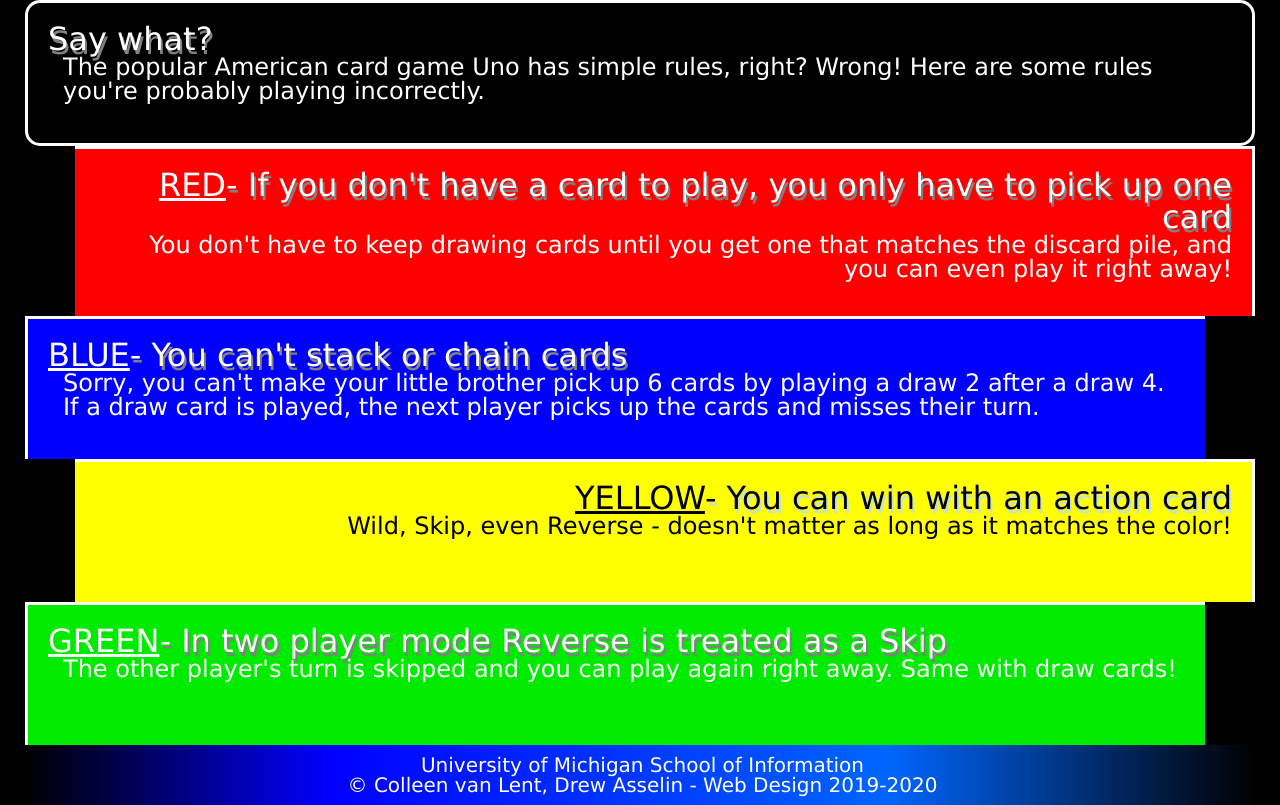
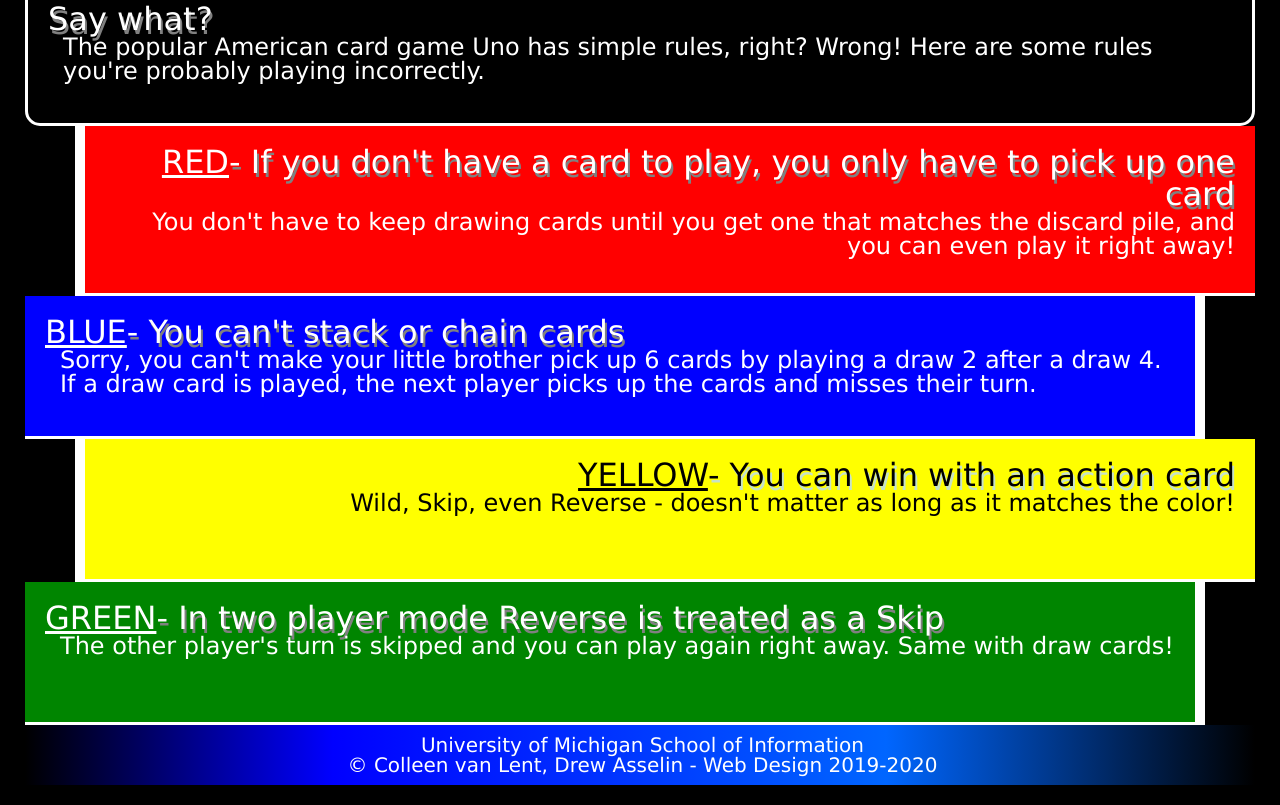
Before and after one commit to khuang9745/homework2-2022, a plain HTML site: page index.html in a window 1280 px wide. Shown: the part 440-1245 px from the top of the page. Drawn offline with Linux system fonts and the light colour scheme.

Commit message:
Update style.css

```diff
--- a/css/style.css
+++ b/css/style.css
@@ -10,7 +10,7 @@
 h1{
 	font-size: 48px;
 	text-align: center;
-	padding: 25px;
+	padding: 15px;
 }
 
 h2{
@@ -35,10 +35,11 @@
 div{
 	min-height: 100px;
 	padding: 20px;
-	border: 3px solid #FFFFFF;
+	/*border: 3px solid #FFFFFF;   */
 }
 
 div.intro{
+	border: solid #FFFFFF;
 	border-radius: 15px;
 	margin-top: 15px;
 }
@@ -47,24 +48,25 @@
 	background-color: #ff0000;
 	text-align: right;
 	margin-left: 50px;
-	border-bottom: 3px;
-	border-left: 10px;
+	border-bottom: 3px solid #FFFFFF;
+	border-left: 10px solid #FFFFFF;
+
 }
 
 div.blue{
 	background-color: #0000FF;
 	text-align: left;
 	margin-right: 50px;
-	border-right: 10px;
-	border-bottom: 3px;
+	border-right: 10px solid #FFFFFF;
+	border-bottom: 3px solid #FFFFFF;
 }
 
 div.yellow{
 	background-color: #FFFF00;
 	text-align: right;
 	margin-left: 50px;
-	border-bottom: 30px;
-	border-left: 10px;
+	border-bottom: 3px solid #FFFFFF;
+	border-left: 10px solid #FFFFFF;
 }
 
 div.yellow p, div.yellow h2{
@@ -76,11 +78,11 @@
 }
 
 div.green{
-	background-color: #00EB00;
+	background-color: #008500;
 	text-align: left;
 	margin-right: 50px;
-	border-right: 10px;
-	border-bottom: 3px;
+	border-right: 10px solid #FFFFFF;
+	border-bottom: 3px solid #FFFFFF;
 }
 
 span{
@@ -100,4 +102,5 @@
 	padding-top: 10px;
 	padding-right: 10px;
 	padding-bottom: 10px;
+	padding-left: none;
 }
```
